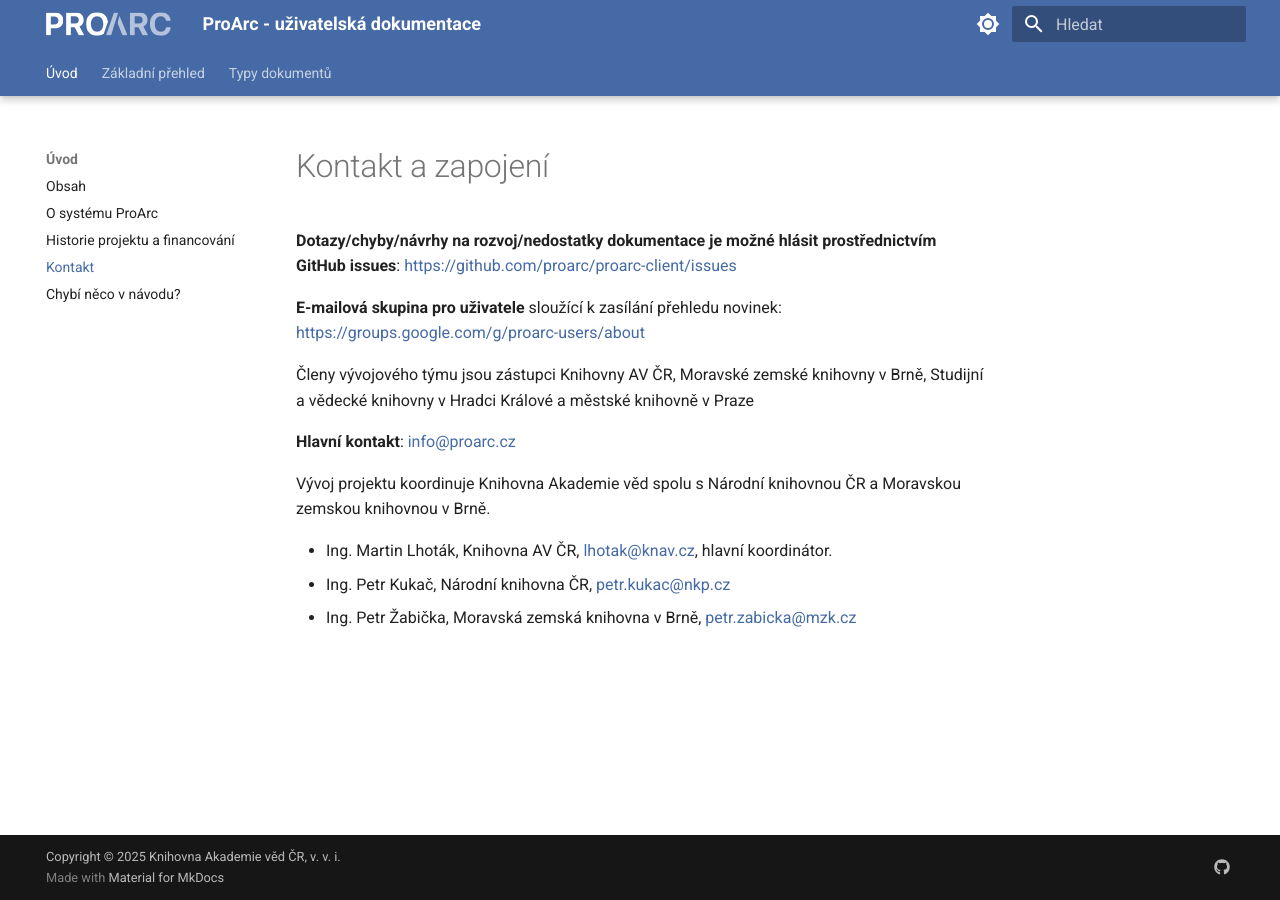
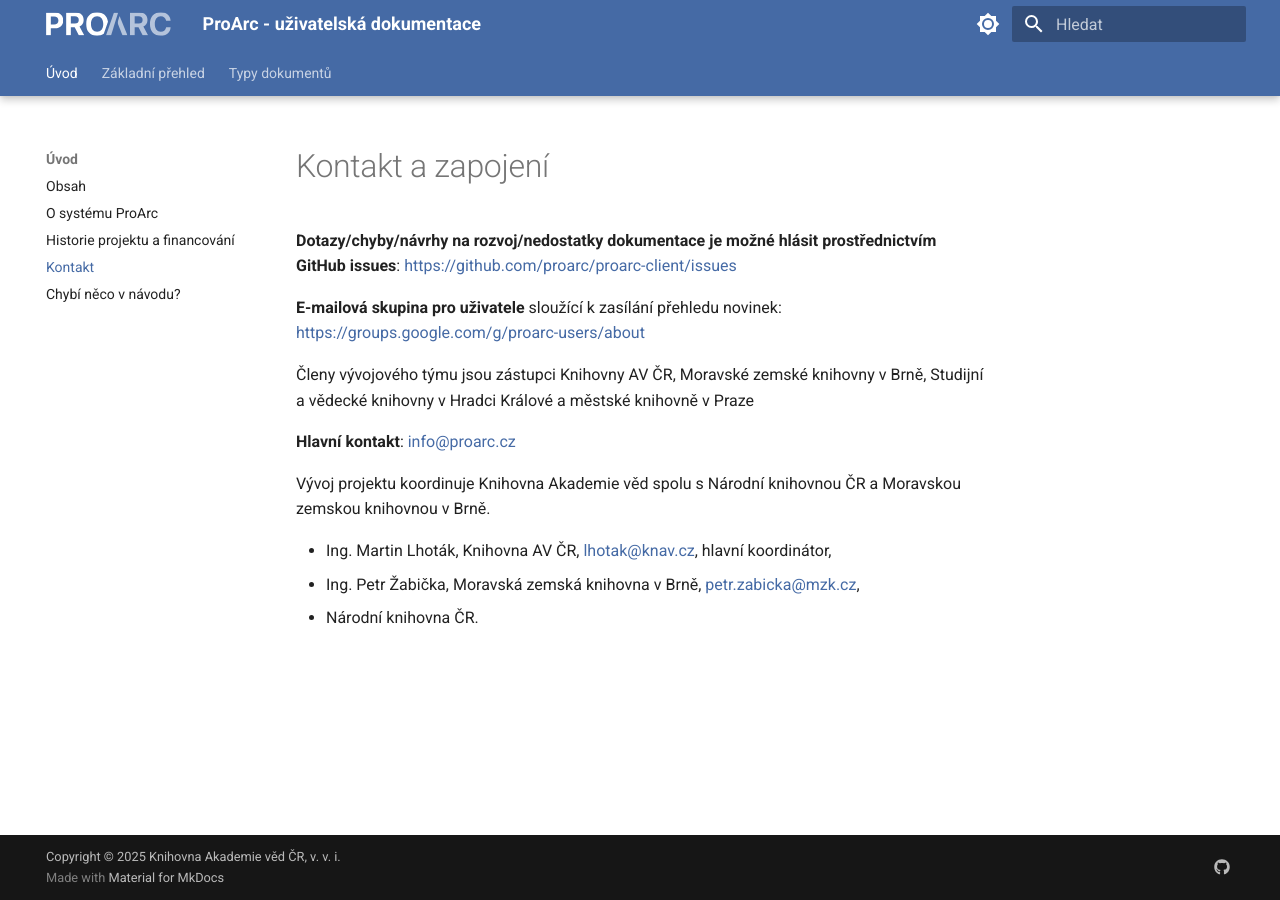
Before and after one commit to kerschfilip/proarc-manual, an MkDocs documentation site: the page built from docs/kontakt.md, in a window 1280 px wide. Built offline with MkDocs 1.6.1 and Material for MkDocs 9.7.7, drawn with Linux system fonts in a browser that asks for light colours; some web fonts are replaced.

Commit message:
Fix formatting issues in periodika and kontakt documentation

```diff
--- a/docs/kontakt.md
+++ b/docs/kontakt.md
@@ -9,6 +9,6 @@
 
 Vývoj projektu koordinuje Knihovna Akademie věd spolu s Národní knihovnou ČR a Moravskou zemskou knihovnou v Brně.
 
-- Ing. Martin Lhoták, Knihovna AV ČR, [lhotak@knav.cz](mailto:lhotak@knav.cz), hlavní koordinátor.
-- Ing. Petr Kukač, Národní knihovna ČR, [petr.kukac@nkp.cz](mailto:petr.kukac@nkp.cz)
-- Ing. Petr Žabička, Moravská zemská knihovna v Brně, [petr.zabicka@mzk.cz](mailto:petr.zabicka@mzk.cz)
+- Ing. Martin Lhoták, Knihovna AV ČR, [lhotak@knav.cz](mailto:lhotak@knav.cz), hlavní koordinátor,
+- Ing. Petr Žabička, Moravská zemská knihovna v Brně, [petr.zabicka@mzk.cz](mailto:petr.zabicka@mzk.cz),
+- Národní knihovna ČR.
```
Also changed, not shown: docs/jak_zpracovat_dokument/periodika.md (+1 -1 lines), docs/o_proarcu.md (+1 -1 lines).
